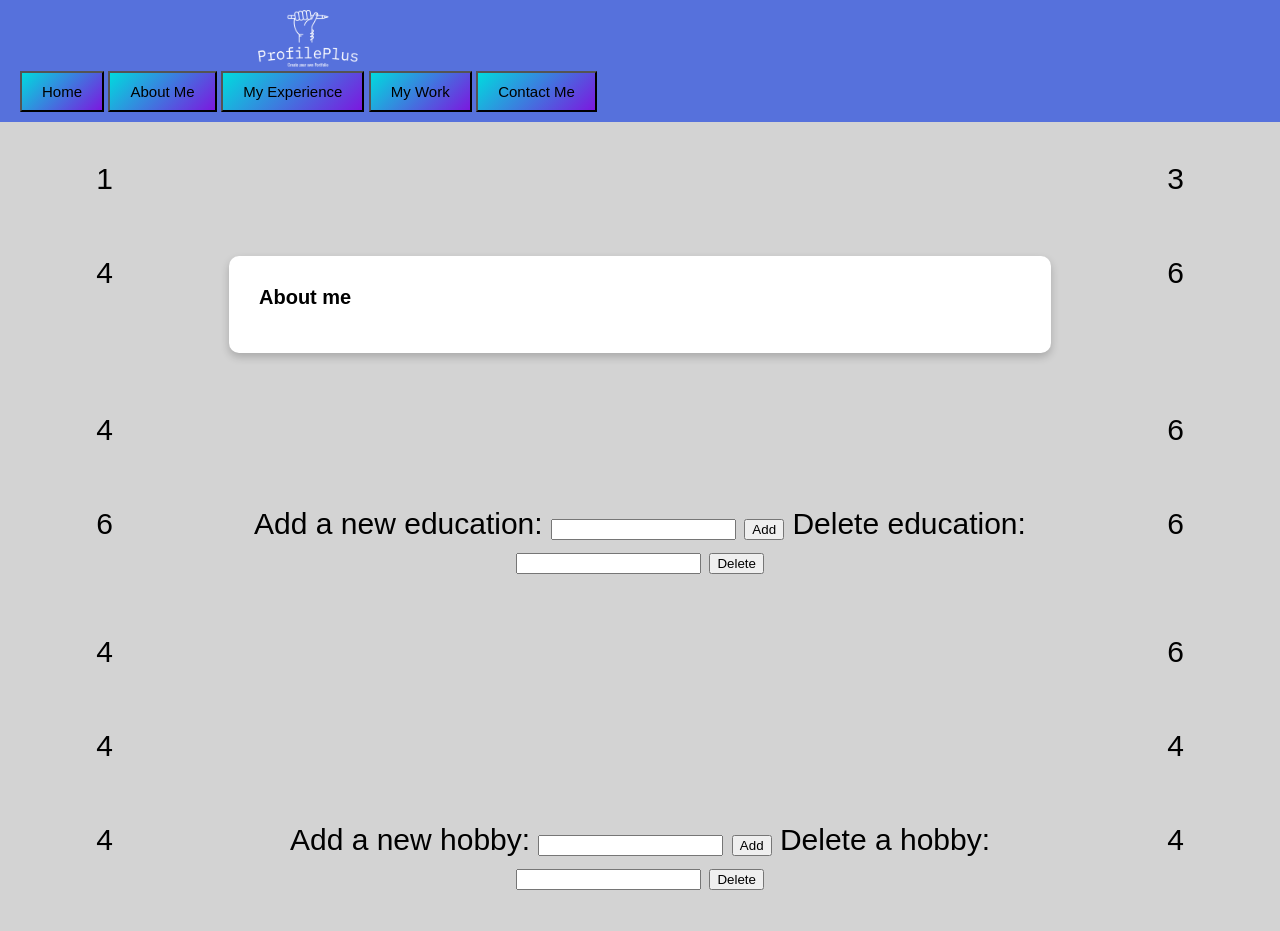
After one commit to pmecpmec/ProfileApp, a PHP site: page /views/aboutMe.php in a window 1280 px wide. The commit adds this page. Run offline with PHP 8.4, Linux system fonts and the light colour scheme; the template is opened without the code that fills it, so the values that code supplies are empty.

Commit message:
Profile page with form

```diff
--- a/ProfileApp/navigation/nav.php
+++ b/ProfileApp/navigation/nav.php
@@ -13,7 +13,7 @@
           <li><a href="register.php"><button>register</button></a></li>
           <li><a href="myprojects.php"><button>My Work</button></a></li>
           <li><a href="profiel.php"><button>profiel</button></a>
-            <a href="settings.php"><button>About Me</button></a>
+            <a href="./views/aboutMe.php"><button>About Me</button></a>
           </li>
           <li><a href="settings.php"><button>Settings</button></li>
         </ul>
--- /dev/null
+++ b/ProfileApp/views/aboutMe.php
@@ -0,0 +1,143 @@
+<?php
+global $hobbies, $Educations, $users;
+//require_once 'education.php';
+//require_once 'hobby.php';
+//require_once 'user.php';
+//require_once 'workexperience.php';
+
+?>
+
+<!DOCTYPE html>
+<html lang="en">
+<head>
+    <link rel="stylesheet" type="text/css" href="../style.css">
+    <meta charset="UTF-8">
+    <meta name="viewport" content="width=device-width, initial-scale=1.0">
+    <title>About Me</title>
+    <header class="header">
+        <nav>
+            <div id="header">
+                <img src="../img/logo-no-background.png" alt="Logo">
+                <center><a href="index.html"><button>Home</button></a>
+                    <a href="aboutMe.html"><button>About Me</button></a>
+                    <a href="experience.html"><button>My Experience</button></a>
+                    <a href="work.html"><button>My Work</button></a>
+                    <a href="contact.html"><button>Contact Me</button></a></header></center>
+    </div>
+    </nav>
+    </header>
+</head>
+<body>
+
+<div class="grid-container">
+    <div class="grid-item">1</div>
+    <div class="grid-item">
+        <?php foreach ($users as $user): ?>
+        <div class="card">
+            <div class="container">
+                <div class="banner-container">
+                    <div class="banner"><img class="profilePicture" src="../img/logo-color.png" alt="Avatar" style="width:200px"></div>
+                    <div class="banner">
+                        <div class="banner-grid-item"><h4><?php echo htmlspecialchars($user['username']); ?></h4></div>
+                        <div class="banner-grid-item"></div>
+                    </div>
+                </div>
+            </div>
+        </div>
+        <?php endforeach; ?>
+    </div>
+
+    <div class="grid-item">3</div>
+
+    <div class="grid-item">4</div>
+    <div class="grid-item">
+        <div class="card">
+            <div class="container">
+                <b class="title">About me</b>
+                <p></p>
+                <p></p>
+                <p></p>
+            </div>
+        </div>
+    </div>
+    <div class="grid-item">6</div>
+
+    <div class="grid-item">4</div>
+    <div class="grid-item">
+        <?php foreach ($Educations as $Education): ?>
+        <div class="card">
+            <div class="container">
+                <b class="title">Schoolprestatie</b>
+                <p><?php echo htmlspecialchars($Education['education_name']); ?></p>
+                <p><?php echo $Education['education_year']; ?></p>
+            </div>
+        </div>
+        <?php endforeach; ?>
+    </div>
+    <div class="grid-item">6</div>
+
+    <div class="grid-item">6</div>
+    <div class="grid-item">
+        <form method="post">
+                <label for="new_education">Add a new education:</label>
+                <input type="text" id="new_education" name="new_education">
+                <input type="submit" value="Add">
+
+                <label for="delete_education">Delete education:</label>
+                <input type="text" id="delete_education" name="delete_education">
+                <input type="submit" value="Delete">
+        </form>
+    </div>
+    <div class="grid-item">6</div>
+
+    <div class="grid-item">4</div>
+    <div class="grid-item">
+
+        <?php foreach ($workExperiences as $work): ?>
+        <div class="card">
+            <div class="container">
+                <b class="title">Werkervaring</b>
+                <p><?php
+                    echo htmlspecialchars($work['job_title']); ?> at <?php echo htmlspecialchars($work['company_name']);
+                    ?></p>
+                <p><?php echo $work['job_year']; ?></p>
+            </div>
+        </div>
+        <?php endforeach; ?>
+
+    </div>
+    <div class="grid-item">6</div>
+
+    <div class="grid-item">4</div>
+    <div class="grid-item">
+
+        <?php foreach ($hobbies as $hobby): ?>
+        <div class="card">
+            <div class="container">
+                <b class="title">Hobby's</b>
+                <p><?php echo htmlspecialchars($hobby['hobby_name']); ?></p>
+                <p><?php echo $hobby['hobby_year']; ?></p>
+                <p>Plaats</p>
+            </div>
+        </div>
+        <?php endforeach; ?>
+    </div>
+    <div class="grid-item">4</div>
+
+    <div class="grid-item">4</div>
+    <div class="grid-item">
+        <form method="post">
+                <label for="new_hobby">Add a new hobby:</label>
+                <input type="text" id="new_hobby" name="new_hobby">
+                <input type="submit" value="Add">
+
+                <label for="delete_hobby">Delete a hobby:</label>
+                <input type="text" id="delete_hobby" name="delete_hobby">
+                <input type="submit" value="Delete">
+            </form>
+    </div>
+    <div class="grid-item">4</div>
+
+</div>
+</body>
+</html>
```
Also changed, not shown: ProfileApp/education.php (+23 -23 lines), ProfileApp/hobby.php (+23 -23 lines), ProfileApp/include/user.inc.php (added, +12 -0 lines), ProfileApp/user.php (added, +7 -0 lines), ProfileApp/include/db.inc.php (line endings or trailing spaces).
